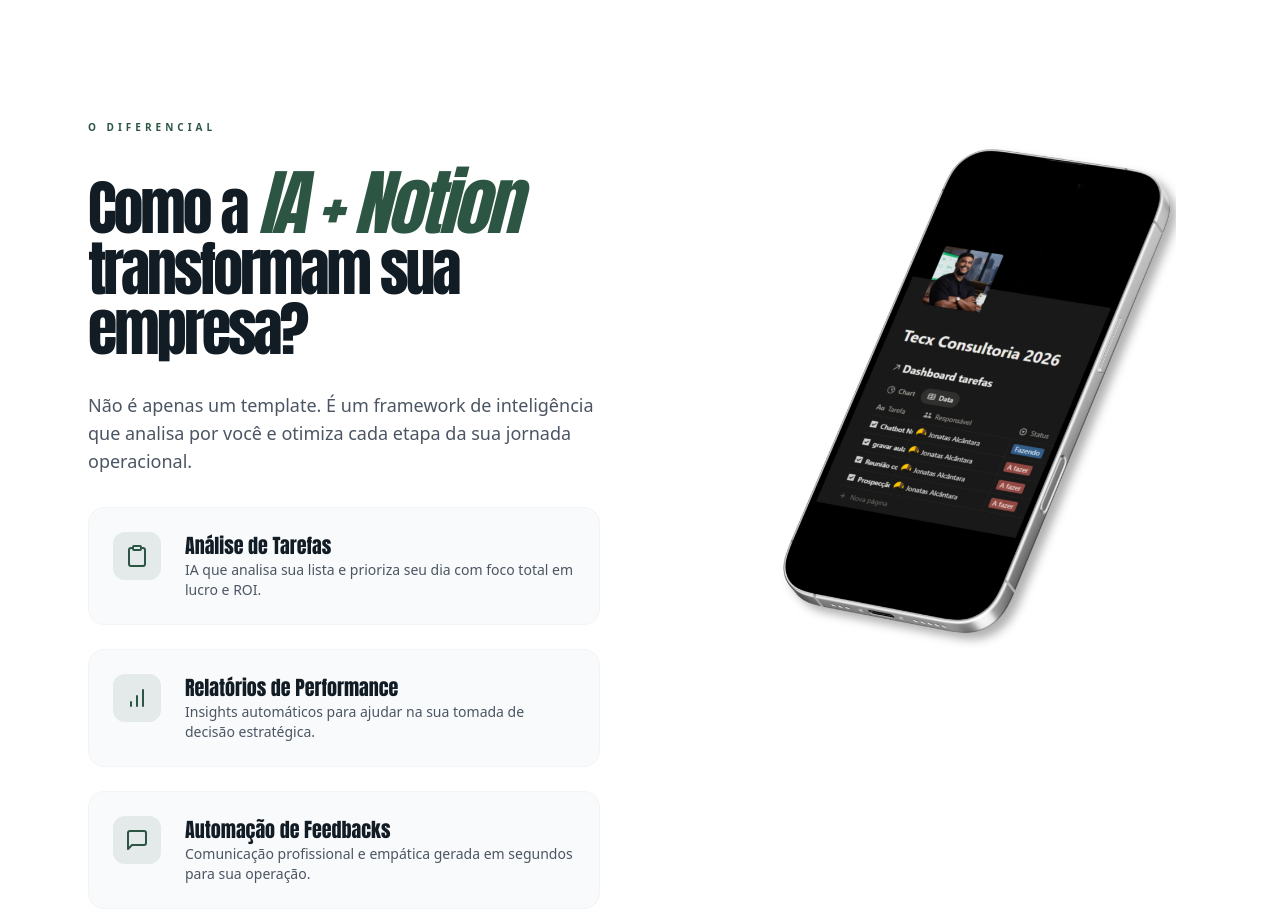
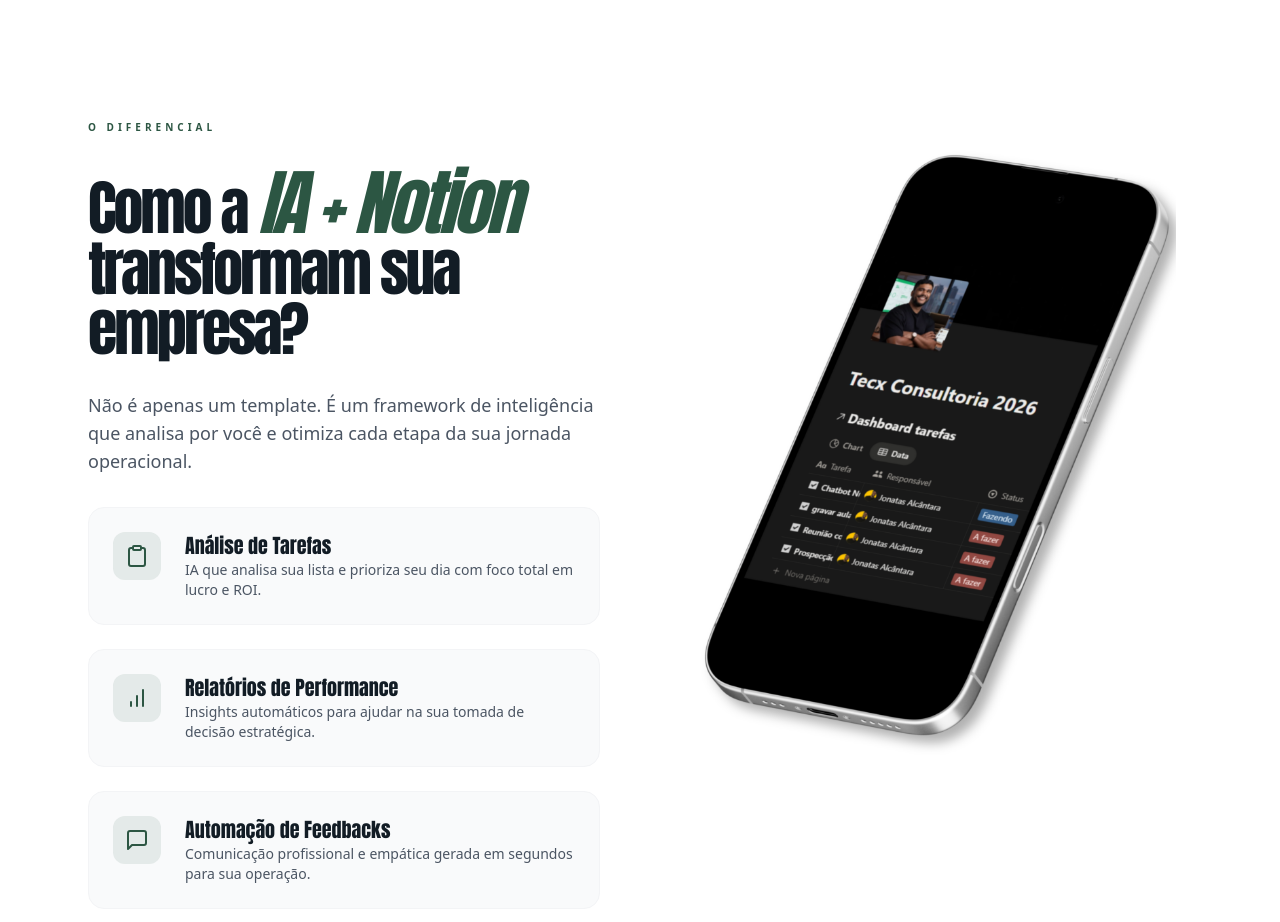
Before and after one commit to tecxapiLP/TecxE.book, a plain HTML site: page index.html in a window 1280 px wide. Shown: the part 1520-2442 px from the top of the page. Drawn offline with nearby package versions, Linux system fonts and the light colour scheme.

Commit message:
Update index.html

```diff
--- a/index.html
+++ b/index.html
@@ -204,7 +204,7 @@
                     </div>
 
                     <div id="central-marketing" class="relative px-4 flex justify-center lg:justify-end items-start h-full">
-                        <img src="/celular.png" alt="Interface do Sistema no Celular" class="w-full max-w-[320px] md:max-w-[400px] object-contain">
+                        <img src="/celular.png" alt="Interface do Sistema no Celular" class="w-full max-w-[420px] md:max-w-[500px] object-contain">
                     </div>
                 </div>
             </div>
```
